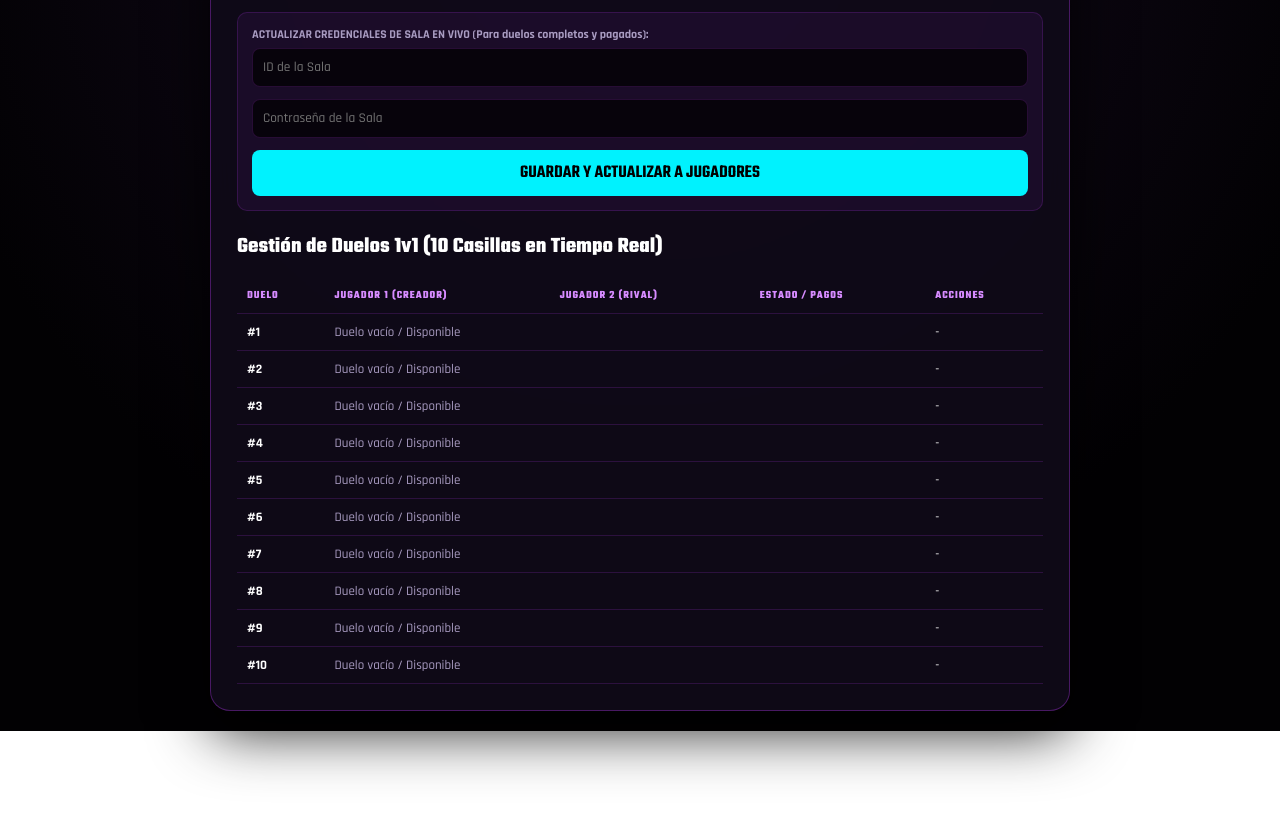
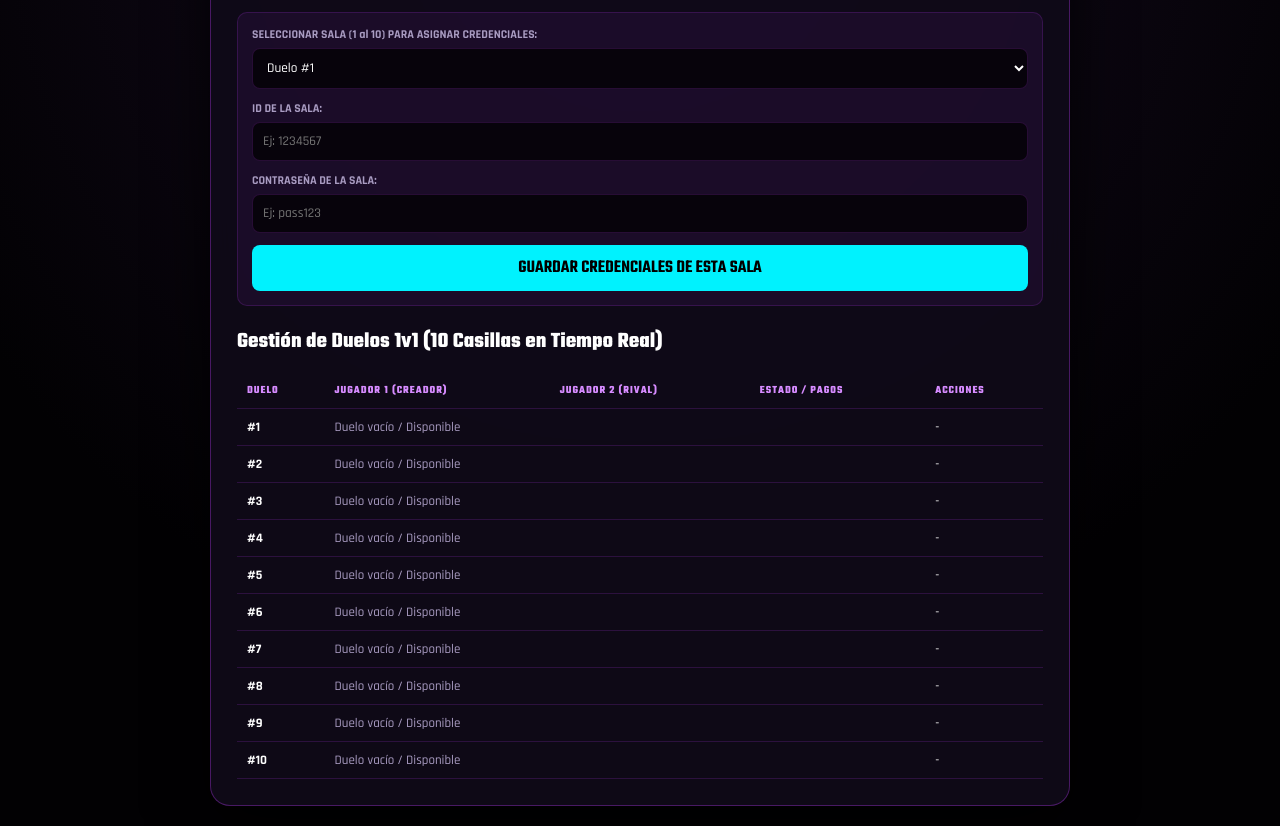
Before and after one commit to sebaspingon13/ADMIN-PVP, a plain HTML site: page index.html in a window 1280 px wide. Shown: the part 101-927 px from the top of the page. Before the commit the page ends 832 px from the top, so only its background shows below. Drawn offline with nearby package versions, Linux system fonts and the light colour scheme; no server answers.

Commit message:
Update index.html

```diff
--- a/index.html
+++ b/index.html
@@ -46,12 +46,12 @@
     h2 { font-family: 'Teko', sans-serif; text-align: center; color: var(--primary-light); font-size: 36px; margin: 0 0 15px; letter-spacing: 1px; }
 
     label { display: block; margin-bottom: 6px; font-size: 12px; color: var(--subtext); font-weight: 700; }
-    input {
+    input, select {
       width: 100%; padding: 10px; margin-bottom: 12px;
       background: rgba(5, 3, 8, 0.85); border: 1px solid var(--border);
       color: white; border-radius: 8px; font-family: 'Rajdhani', sans-serif;
     }
-    input:focus { outline: none; border-color: var(--primary); }
+    input:focus, select:focus { outline: none; border-color: var(--primary); }
 
     button {
       width: 100%; padding: 10px; background: var(--primary);
@@ -78,15 +78,31 @@
 
 <div class="container">
 
-  <!-- PANEL DE CONTROL DIRECTO (SIN LOGIN) -->
   <div id="view-admin">
     <h2>Panel de Administración - Duelos 1v1</h2>
 
     <div class="admin-card">
-      <label>ACTUALIZAR CREDENCIALES DE SALA EN VIVO (Para duelos completos y pagados):</label>
-      <input type="text" id="admin-room-id" placeholder="ID de la Sala">
-      <input type="text" id="admin-room-pass" placeholder="Contraseña de la Sala">
-      <button onclick="AdminApp.actualizarSala()" style="background:#00f2fe; color:#000;">GUARDAR Y ACTUALIZAR A JUGADORES</button>
+      <label>SELECCIONAR SALA (1 al 10) PARA ASIGNAR CREDENCIALES:</label>
+      <select id="admin-sala-select">
+        <option value="1">Duelo #1</option>
+        <option value="2">Duelo #2</option>
+        <option value="3">Duelo #3</option>
+        <option value="4">Duelo #4</option>
+        <option value="5">Duelo #5</option>
+        <option value="6">Duelo #6</option>
+        <option value="7">Duelo #7</option>
+        <option value="8">Duelo #8</option>
+        <option value="9">Duelo #9</option>
+        <option value="10">Duelo #10</option>
+      </select>
+
+      <label>ID DE LA SALA:</label>
+      <input type="text" id="admin-room-id" placeholder="Ej: 1234567">
+
+      <label>CONTRASEÑA DE LA SALA:</label>
+      <input type="text" id="admin-room-pass" placeholder="Ej: pass123">
+
+      <button onclick="AdminApp.actualizarSalaIndependiente()" style="background:#00f2fe; color:#000;">GUARDAR CREDENCIALES DE ESTA SALA</button>
     </div>
 
     <h3 style="font-family:'Teko'; font-size:22px; margin:10px 0 0;">Gestión de Duelos 1v1 (10 Casillas en Tiempo Real)</h3>
@@ -118,24 +134,17 @@
         this.cargarPanel();
 
         db.channel('admin-channel')
-          .on('postgres_changes', { event: '*', schema: 'public', table: 'inscripciones' }, (payload) => {
-            if (payload.eventType === 'INSERT') {
-              alert(`🚨 NUEVO DUELO: Se creó el Duelo #${payload.new.numero_casilla} por ${payload.new.j1_apodo}.`);
-            } else if (payload.eventType === 'UPDATE' && payload.new.j2_apodo && !payload.old.j2_apodo) {
-              alert(`⚔️ NUEVO RIVAL: ${payload.new.j2_apodo} se unió al Duelo #${payload.new.numero_casilla}.`);
-            }
+          .on('postgres_changes', { event: '*', schema: 'public', table: 'inscripciones' }, () => {
             this.cargarPanel();
           })
           .subscribe();
+
+        document.getElementById('admin-sala-select').addEventListener('change', (e) => {
+          this.cargarCredencialesSalaSeleccionada(e.target.value);
+        });
       },
 
       async cargarPanel() {
-        const { data: config } = await db.from('configuracion_admin').select('*').eq('id', 1).maybeSingle();
-        if (config) {
-          document.getElementById('admin-room-id').value = config.room_id === 'Por definir' ? '' : config.room_id;
-          document.getElementById('admin-room-pass').value = config.room_pass === 'Por definir' ? '' : config.room_pass;
-        }
-
         const { data: inscripciones } = await db.from('inscripciones').select('*');
         const tbody = document.getElementById('tabla-admin');
         tbody.innerHTML = '';
@@ -153,7 +162,7 @@
 
           tbody.innerHTML += `
             <tr>
-              <td><b>#${i}</b></td>
+              <td><b>#${i}</b><br><small style="color:var(--success);">Sala: ${reg.room_id || 'Por definir'}</small></td>
               <td>
                 <b>${reg.j1_apodo}</b><br>
                 <small>ID: ${reg.j1_id} | WSP: ${reg.j1_wsp}</small><br>
@@ -177,14 +186,43 @@
             </tr>
           `;
         }
+
+        // Cargar las credenciales del select actual
+        const salaActual = document.getElementById('admin-sala-select').value;
+        this.cargarCredencialesSalaSeleccionada(salaActual, inscripciones);
       },
 
-      async actualizarSala() {
+      async cargarCredencialesSalaSeleccionada(numCasilla, inscripcionesCache = null) {
+        let inscripciones = inscripcionesCache;
+        if (!inscripciones) {
+          const { data } = await db.from('inscripciones').select('*');
+          inscripciones = data || [];
+        }
+
+        const reg = inscripciones.find(item => item.numero_casilla === parseInt(numCasilla));
+        if (reg) {
+          document.getElementById('admin-room-id').value = reg.room_id && reg.room_id !== 'Por definir' ? reg.room_id : '';
+          document.getElementById('admin-room-pass').value = reg.room_pass && reg.room_pass !== 'Por definir' ? reg.room_pass : '';
+        } else {
+          document.getElementById('admin-room-id').value = '';
+          document.getElementById('admin-room-pass').value = '';
+        }
+      },
+
+      async actualizarSalaIndependiente() {
+        const numCasilla = parseInt(document.getElementById('admin-sala-select').value);
         const room_id = document.getElementById('admin-room-id').value.trim() || 'Por definir';
         const room_pass = document.getElementById('admin-room-pass').value.trim() || 'Por definir';
 
-        await db.from('configuracion_admin').update({ room_id, room_pass }).eq('id', 1);
-        alert("✅ Credenciales de sala actualizadas y enviadas a los jugadores confirmados.");
+        const { data: reg } = await db.from('inscripciones').select('id').eq('numero_casilla', numCasilla).maybeSingle();
+
+        if (!reg) {
+          return alert(`⚠️ El Duelo #${numCasilla} aún no ha sido creado por ningún jugador. No se pueden asignar credenciales todavía.`);
+        }
+
+        await db.from('inscripciones').update({ room_id, room_pass }).eq('id', reg.id);
+        alert(`✅ Credenciales actualizadas correctamente para el Duelo #${numCasilla}.`);
+        this.cargarPanel();
       },
 
       async confirmarPago(id, rol) {
```
